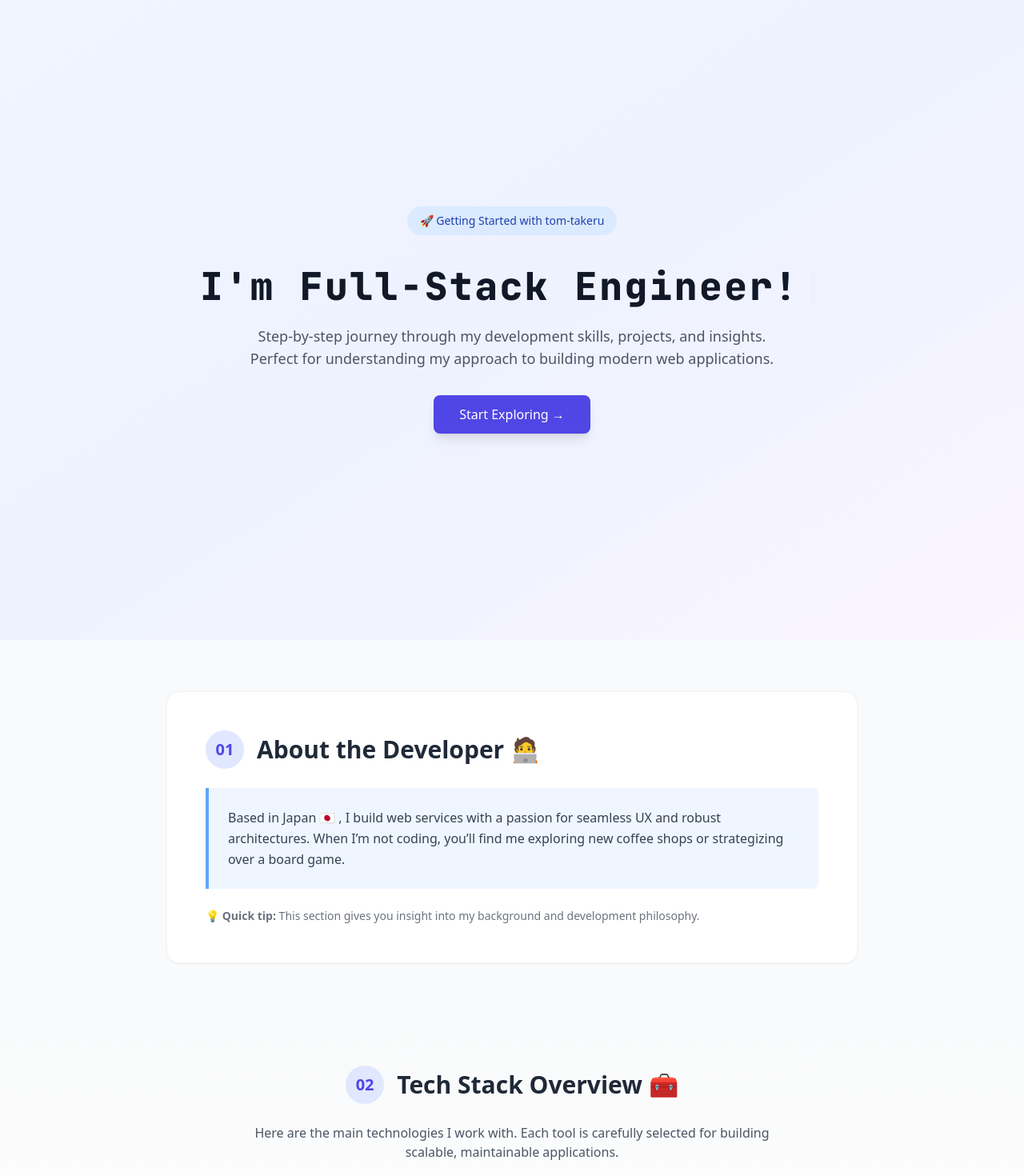
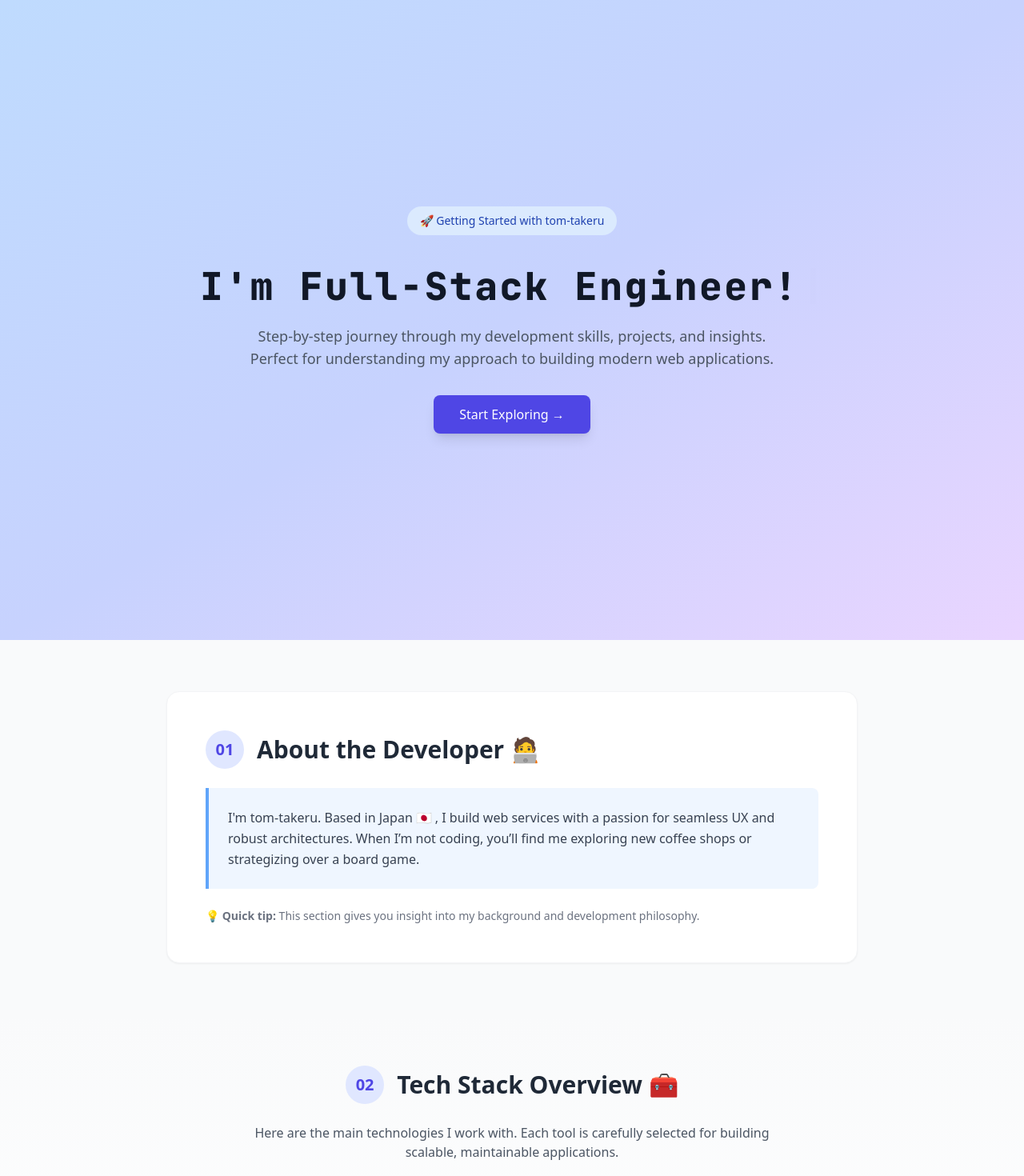
Before and after one commit to tom-takeru/getting-started-with-tom-takeru, a Next.js app: page / in a window 1280 px wide. Shown: the top 1470 px of the page at 80% size. Built offline with nearby package versions, Linux system fonts and the light colour scheme.

Commit message:
feat: add smooth scrolling to About section and update button functionality

```diff
--- a/src/components/Root.tsx
+++ b/src/components/Root.tsx
@@ -155,10 +155,21 @@ const ORGANIZATIONS = [
 ];
 
 export default function Root() {
+  const handleStartExploring = () => {
+    // About Sectionまでスムーズにスクロール
+    const aboutSection = document.querySelector('#about-section');
+    if (aboutSection) {
+      aboutSection.scrollIntoView({
+        behavior: 'smooth',
+        block: 'start',
+      });
+    }
+  };
+
   return (
     <div className='min-h-screen bg-gray-50 text-gray-800 font-sans'>
       {/* Hero Section */}
-      <section className='flex items-center justify-center h-dvh bg-gradient-to-br from-blue-50 via-indigo-50 to-purple-50 text-gray-900 relative overflow-hidden'>
+      <section className='flex items-center justify-center h-dvh bg-gradient-to-br from-blue-200 via-indigo-200 to-purple-200 text-gray-900 relative overflow-hidden'>
         <div className='absolute inset-0 bg-grid-pattern opacity-5' />
         <div className='text-center p-8 relative z-10'>
           <div className='mb-6'>
@@ -175,6 +186,7 @@ export default function Root() {
           <div className='mt-8 flex justify-center'>
             <button
               type='button'
+              onClick={handleStartExploring}
               className='bg-indigo-600 hover:bg-indigo-700 text-white px-8 py-3 rounded-lg font-medium transition-colors shadow-lg'
             >
               Start Exploring →
@@ -184,7 +196,7 @@ export default function Root() {
       </section>
 
       {/* About Section */}
-      <section className='py-16 px-4 max-w-4xl mx-auto'>
+      <section id='about-section' className='py-16 px-4 max-w-4xl mx-auto'>
         <div className='bg-white rounded-2xl shadow-sm border border-gray-100 p-8 md:p-12'>
           <div className='flex items-center mb-6'>
             <div className='bg-indigo-100 text-indigo-600 rounded-full w-12 h-12 flex items-center justify-center font-bold text-xl mr-4'>
@@ -199,7 +211,7 @@ export default function Root() {
           </div>
           <div className='bg-blue-50 border-l-4 border-blue-400 p-6 rounded-r-lg'>
             <p className='leading-relaxed text-gray-700'>
-              Based in {ABOUT.city}
+              I'm tom-takeru. Based in {ABOUT.city}
               <span role='img' aria-label='tokyo tower' className='mx-1'>
                 {ABOUT.emoji}
               </span>
```
